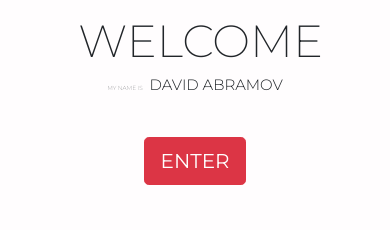
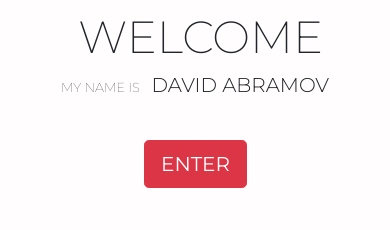
Before and after one commit to Mironeus/Portfolio, a Next.js app: page / in a window 390 px wide. Shown: the part 454-684 px from the top of the page. Built offline with nearby package versions, Linux system fonts and the light colour scheme.

Commit message:
add responsive fix to index page

```diff
--- a/styles/index_styles.module.css
+++ b/styles/index_styles.module.css
@@ -23,7 +23,7 @@
     background-size: cover;
     height: 100vh;
     background-position: center;
-    overflow-x: hidden;
+    overflow: hidden;
   }
 .page a{
   color: white;
@@ -163,12 +163,21 @@
        font-weight: 200;
      }
      .mainButton{
+       position: relative;
        animation: none;
        font-size: 20px;
-       transform:scale(1);
+       animation: mobileButton 2s forwards;
+       transform:scale(0.0025);
+     }
+     @keyframes mobileButton {
+       from {transform: scale(0.0025);}
+       to {transform: scale(1);}
+     }
+     .myNameIs{
+       font-size: 13px;
      }
      .myName{
-       font-size: 15px;
+       font-size: 20px;
      }
      .logo{
        width: 50%;
@@ -182,14 +191,26 @@
    /* horizontal MOBILE SIZING and ipad */
    @media only screen and (min-width: 667px) and (max-width:736px) {
     .mainButton{
-      animation: none;
+      position: relative;
+      font-size: 14px;
+      position: relative;
+      animation: mobileButton 2s forwards;
+      transform:scale(0.0025);
+    }
+    @keyframes mobileButton {
+      from {transform: scale(0.0025);}
+      to {transform: scale(1);}
+    }
+    .myName{
       font-size: 20px;
-      transform:scale(1);
+    }
+    .welcome{
+      font-size: 50px;
     }
    }
 
    /* vertical sizing for ipad */
-  @media only screen and (min-width:768px) and (max-width:768px) {
+  @media only screen and (min-width:768px) and (max-width:1024px) {
     .welcome{
       /* display: flex;
       flex-direction: column; */
@@ -207,6 +228,28 @@
     .mainButton{
       animation: none;
       font-size: 40px;
-      transform:scale(1);
+      animation: mobileButton 2s forwards;
+      transform:scale(0.0025);
+    }
+    @keyframes mobileButton {
+      from {transform: scale(0.0025);}
+      to {transform: scale(1);}
     }
   }
+
+  /* horizontal iPAD SIZING */
+@media only screen and (min-width: 1024px) and (max-width: 1366px) {
+  .mainButton{
+    font-size: 30px;
+    animation: mobileButton 2s forwards;
+    transform:scale(0.0025);
+  }
+  @keyframes mobileButton {
+    from {transform: scale(0.0025);}
+    to {transform: scale(1);}
+  }
+  .logo{
+    width: 25%;
+    margin-bottom: 50px;
+  }
+}
```
